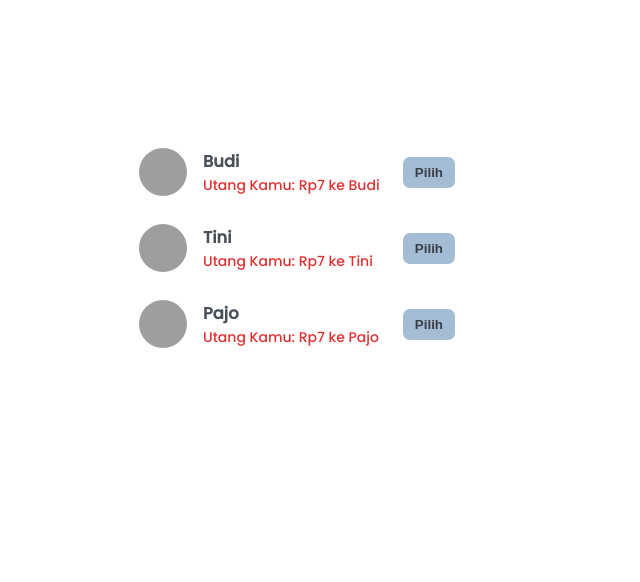
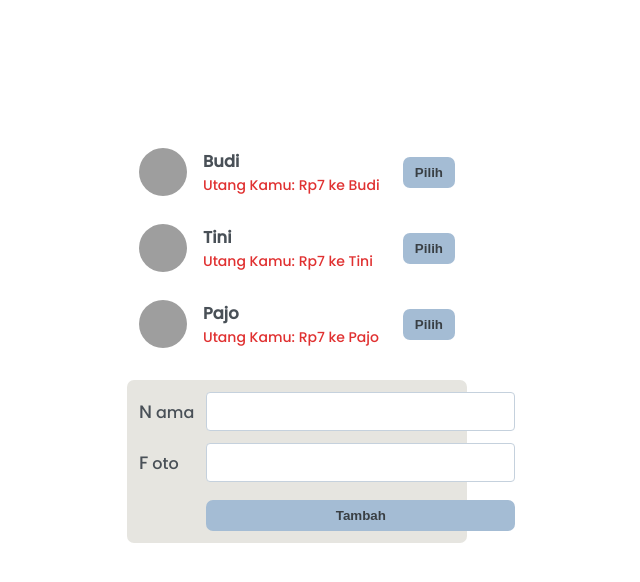
Before and after one commit to Safarqwerty/Split-Bill-App, a JavaScript app: page / in a window 1280 px wide. Shown: the top 582 px of the page, without its empty margins (103-743 px from the left). Built offline with nearby package versions, Linux system fonts and the light colour scheme; grey boxes are pictures that could not be loaded; the HTML template or start-up script is replaced by a standard one.

Commit message:
komponen form add teman

```diff
--- a/src/App.js
+++ b/src/App.js
@@ -1,3 +1,4 @@
+import FormAddFriend from "./components/FormAddFriend";
 import FriendList from "./components/FriendList";
 
 const initialFriends = [
@@ -26,6 +27,7 @@ export default function App() {
     <div className="app">
       <div className="sidebar">
         <FriendList friends={initialFriends}/>
+        <FormAddFriend />
       </div>
     </div>
   )
--- /dev/null
+++ b/src/components/FormAddFriend.js
@@ -0,0 +1,11 @@
+export default function FormAddFriend() {
+    return (
+        <form action="" className="form-add-friend">
+            <label htmlFor="">Nama</label>
+            <input type="text" />
+            <label htmlFor="">Foto</label>
+            <input type="text" />
+            <button className="button">Tambah</button>
+        </form>
+    )
+}
```
